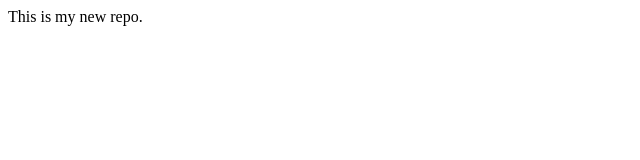
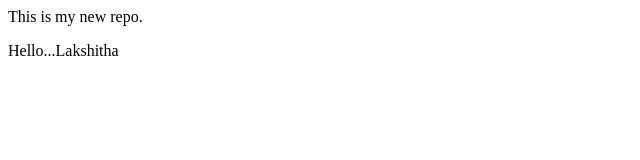
Before and after one commit to RAVADA-LAKSHITHA/localrepo, a plain HTML site: page index.html in a window 1280 px wide. Shown: the whole page, without its empty margins (0-640 px from the left). Drawn offline with Linux system fonts and the light colour scheme.

Commit message:
Added my name

```diff
--- a/index.html
+++ b/index.html
@@ -1 +1,2 @@
 <p>This is my new repo.</p>
+<p>Hello...Lakshitha</p>
```
